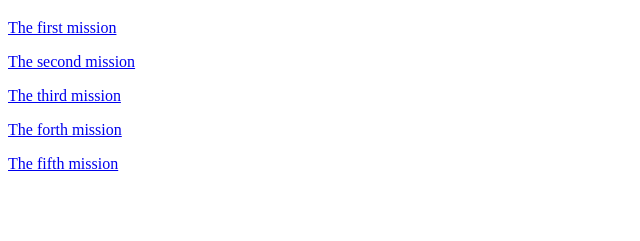
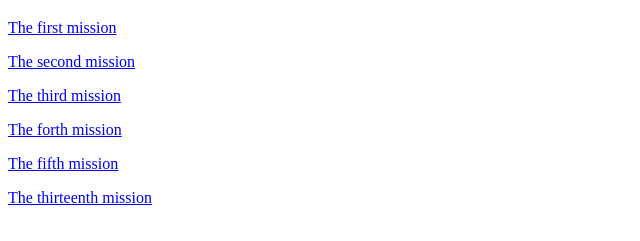
Before and after one commit to chyin/chyin, a plain HTML site: page index.html in a window 1280 px wide. Shown: the part 61-302 px from the top of the page, without its empty margins (0-640 px from the left). Drawn offline with Linux system fonts and the light colour scheme.

Commit message:
update index with task13

```diff
--- a/index.html
+++ b/index.html
@@ -22,5 +22,8 @@
     <p>
       <a href="task_1_5.html">The fifth mission</a>
     </p>
+    <p>
+      <a href="task_2_13.html">The thirteenth mission</a>
+    </p>
   </body>
 </html>
```
